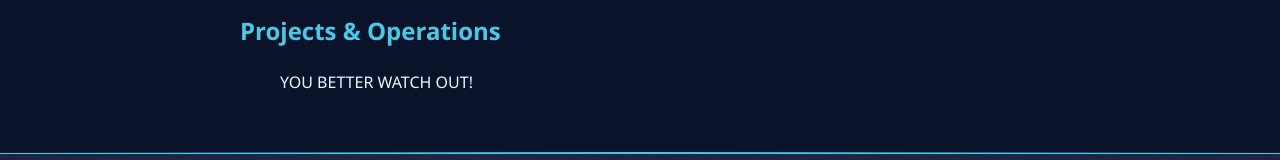
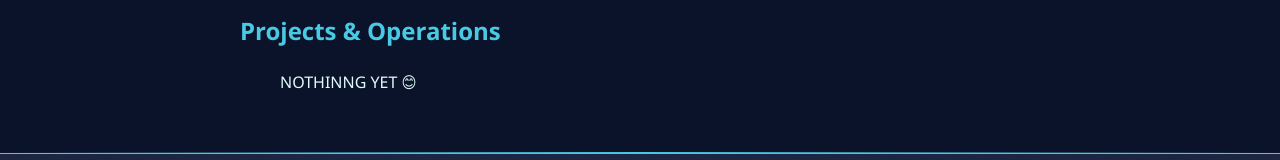
Before and after one commit to miinMaher/my-portifolio, a website: page index.html in a window 1280 px wide. Shown: the part 573-733 px from the top of the page. Drawn offline with Linux system fonts and the light colour scheme; a script that the page names is missing; files whose address does not match are found by name.

Commit message:
Update index.html (#5)

```diff
--- a/index.html
+++ b/index.html
@@ -33,7 +33,7 @@
   <div class="projects">
     <h2>Projects & Operations</h2>
     <ul class="project-list">
-      <p>YOU BETTER WATCH OUT!</p>
+      <p>NOTHINNG YET 😊</p>
   </div>
   <hr>
 
```
